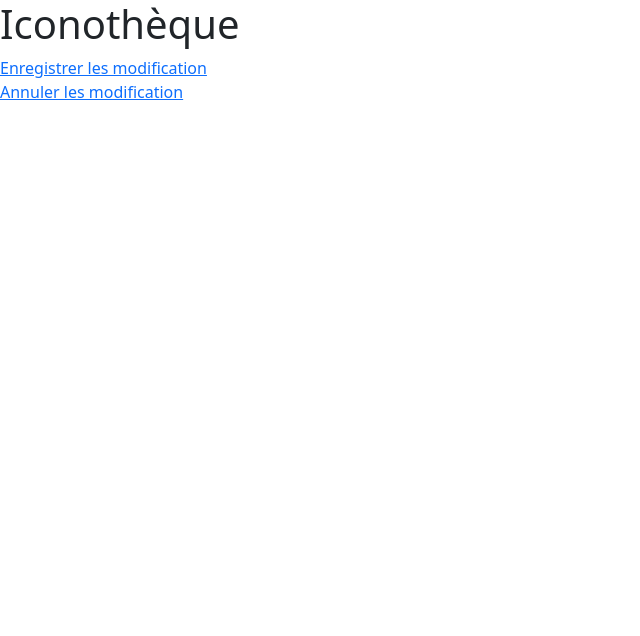
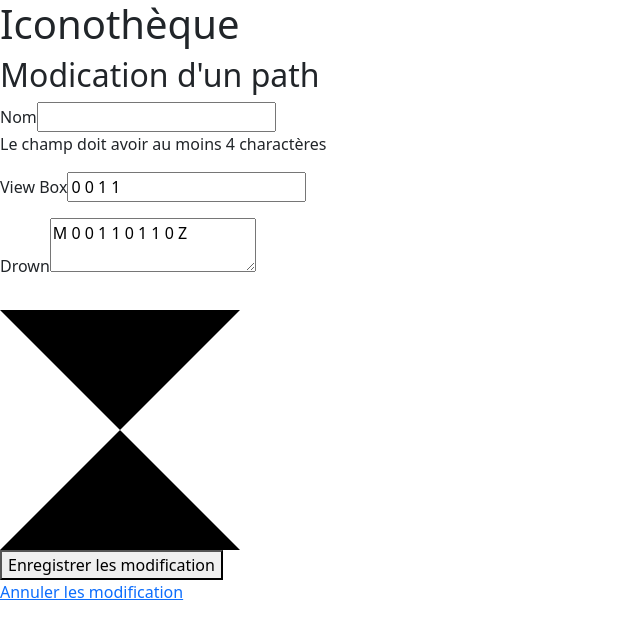
Before and after one commit to Johblanc/iconotheque_front, a React (Create React App) app: page /paths/new in a window 1280 px wide. Shown: the top 636 px of the page, without its empty margins (0-640 px from the left). Built offline with nearby package versions, Linux system fonts and the light colour scheme.

Commit message:
Feat : Path UPdate

```diff
--- a/src/Icon/Pages/IconUpdatePage.tsx
+++ b/src/Icon/Pages/IconUpdatePage.tsx
@@ -1,36 +1,160 @@
+import { useContext, useState } from "react";
+import { Form } from "react-router-dom";
 import { AppHeader } from "../../App/Components/AppHeader";
 import { EntryString } from "../../Utilities/Components/EntryString";
 import { LinkCustom } from "../../Utilities/Components/LinkCustom";
+import { TextArea } from "../../Utilities/Components/TextArea";
+import { DEFAULT_PATH } from "../../Utilities/Constants/Path.defaut";
+import { PathPrivateContext } from "../../Utilities/Contexts/PathPrivate.context";
+import { PathPublicContext } from "../../Utilities/Contexts/PathPublic.context";
+import { TransitionContext } from "../../Utilities/Contexts/Transition.context";
+import { UserContext } from "../../Utilities/Contexts/User.context";
+import { Requester } from "../../Utilities/Requester/Requester";
+import { EntryValidators } from "../../Utilities/Validators/Entry.Validators";
 
 /**
  * Page de mise à jour d'un icône
  *
  * @version v1
  */
-export function IconUpdatePage(): JSX.Element {
+export function IconUpdatePage(props: { pathId: number }): JSX.Element {
+  /** L'identifiant du path en cours de modification */
+  const { pathId } = props;
+
+  /** Récupération des contexts */
+  const { user } = useContext(UserContext);
+
+  const { pathPublic, setPathPublic } = useContext(PathPublicContext);
+  const { pathPrivate, setPathPrivate } = useContext(PathPrivateContext);
+
+  const { setTransition } = useContext(TransitionContext);
+
+  /** Récupération du path */
+  const path =
+    [...pathPublic, ...pathPrivate].filter((item) => item.id === pathId)[0] ||
+    DEFAULT_PATH;
+
+  /** Préparation du body pour la requête LogIn */
+  const [updateBody, setUpdateBody] = useState({
+    name: path.name,
+    viewbox: path.viewbox,
+    d: path.d,
+  });
+  const [updateValid, setUpdateValid] = useState({
+    name: true,
+    viewbox: true,
+    d: true,
+  });
+
+  /** Prépartion du message d'alerte */
+
+  const [message, setMessage] = useState("");
+
+  /**
+   * Permet la modification des parametres du body :
+   *
+   * @param key     Nom du paramères à modifier
+   * @param value   Nouvelle valeur du parametre
+   * @param valid   validité de l'Entry
+   */
+
+  const handleLogBody = (
+    key: "name" | "viewbox" | "d",
+    value?: string,
+    valid?: boolean
+  ) => {
+    const newLogBody = { ...updateBody };
+    if (value !== undefined) newLogBody[key] = value;
+    setUpdateBody(newLogBody);
+    const newLogValid = { ...updateValid };
+    if (valid !== undefined) newLogValid[key] = valid;
+    setUpdateValid(newLogValid);
+  };
+
+  /** Déclenchement d'une tentative de Log In */
+
+  const handleRequest = async (event: React.FormEvent<HTMLFormElement>) => {
+    event.preventDefault();
+
+    const response = await Requester.path.update(path.id,updateBody,user.token) ;
+
+    console.log(response);
+
+    if (response.data){
+      setPathPublic(pathPublic.map(item => {
+        if (item.id === response.data.id){
+          return response.data
+        }
+        return item
+      }))
+      setPathPrivate(pathPrivate.map(item => {
+        if (item.id === response.data.id){
+          return response.data
+        }
+        return item
+      }))
+      setMessage("")
+
+      setTransition({to : `/paths/view/${path.id}`, message : "Enregistrement réussi"})
+    }
+    else {
+      if (typeof response.message === "string"){
+        setMessage(response.message)
+      }
+      else
+      {
+        setMessage(response.message.join("\n"))
+      }
+
+    }
+  };
+  const isValid = updateValid.name && updateValid.viewbox && updateValid.d;
+
   return (
     <div>
       <AppHeader />
-      {/*
+      <Form method="post" onSubmit={handleRequest}>
+        <h2>Modication d'un path</h2>
         <EntryString
-      name={"Pseudo"}
-      defaultValue={logBody.name}
+          name={"Nom"}
+          defaultValue={updateBody.name}
           setValue={(value, valid) => handleLogBody("name", value, valid)}
           validators={[EntryValidators.minLenght(4)]}
         />
         <EntryString
-      name={"Pseudo"}
-      defaultValue={logBody.name}
-      setValue={(value, valid) => handleLogBody("name", value, valid)}
+          name={"View Box"}
+          defaultValue={updateBody.viewbox}
+          setValue={(value, valid) => handleLogBody("viewbox", value, valid)}
           validators={[EntryValidators.minLenght(4)]}
         />
-     */}
+        <TextArea
+          name={"Drown"}
+          defaultValue={updateBody.d}
+          setValue={(value, valid) => handleLogBody("d", value, valid)}
+          validators={[EntryValidators.minLenght(4)]}
+          isPass
+        />
+        <pre>{message}</pre>
+        <svg
+          className=""
+          width="min(calc((1.375rem + 1.5vw)*6),15rem)"
+          viewBox={updateBody.viewbox}
+          version="1.1"
+          xmlns="http://www.w3.org/2000/svg"
+        >
+          <title>Path : {updateBody.name}</title>
+          <path d={updateBody.d} />
+        </svg>
         <div>
-        <LinkCustom name={"Enregistrer les modification"} to={"/paths/view"} />
+          <button type="submit" disabled={!isValid}>
+            Enregistrer les modification
+          </button>
         </div>
+
         <div>
-        <LinkCustom name={"Annuler les modification"} to={"/paths/publics"} />
+          <LinkCustom name={"Annuler les modification"} to={`/paths/view/${path.id}`} />
         </div>
+      </Form>
     </div>
   );
 }
--- a/src/Utilities/Components/TextArea.tsx
+++ b/src/Utilities/Components/TextArea.tsx
@@ -1,10 +1,86 @@
+import { useEffect, useState } from "react";
 
 /**
  * Une entrée utilisateur textuelle en plusieurs ligne
  *
  * @version v1
  */
-export function TextArea() : JSX.Element
-{
-  return (<>Text Area</>)
+export function TextArea(props: {
+  /** Nom de l'entry */
+  name?: string;
+
+  /** Valeur par défaut */
+  defaultValue?: string;
+
+  /** CallBack de réglage de la valeur */
+  setValue?: (value ?: string , valid ? : boolean) => void;
+
+  /** Conditions de validations */
+  validators?: { validator: (value: string) => boolean; message?: string }[];
+
+  /** L'entry contient-elle un mot de passe */
+  isPass?: boolean;
+}): JSX.Element {
+  const { name, defaultValue, setValue, validators, isPass } =
+    props;
+
+  /**
+   * Contrôle de l'Entry avec les validateurs
+   *
+   * @param value la valeur en cours
+   * @returns un string vide si OK, sinon un message d'erreur
+   */
+  const validate = (value: string) => {
+    if (validators)
+      for (const item of validators)
+        if (!item.validator(value)) return item.message || "Erreur";
+
+    return "";
+  };
+
+  /** Gestion du message d'erreur */
+  const [message, setMessage] = useState(validate(defaultValue || ""));
+
+  /** Permet le refresh du composant lorsque les validateurs changent (pour samePassword par exemple)*/
+  useEffect(() => {
+    const validate = (value: string) => {
+      if (validators)
+        for (const item of validators)
+          if (!item.validator(value))
+            return item.message || "Erreur";
+      return "";
+    };
+    const newMessage = validate(defaultValue || "");
+
+    if (message !== newMessage){
+      setValue && setValue(defaultValue || "",newMessage === "");
+      setMessage(newMessage);
+    }
+
+  }, [validators, defaultValue]);
+
+  /**
+   * Losrque l'utilisateur change la valeur de l'Entry
+   *
+   * @param value la nouvelle valeur
+   */
+  const handleVerificator = (value: string) => {
+    const newMessage = validate(value);
+    setMessage(newMessage);
+    setValue && setValue(value,newMessage === "");
+  };
+
+
+  return (
+    <div className="">
+      <label className="">{name}</label>
+
+      <textarea
+        className=""
+        onChange={(e) => handleVerificator(e.target.value)}
+        defaultValue={defaultValue}
+      />
+      <p>{message}</p>
+    </div>
+  );
 }
--- a/src/Utilities/Requester/Requester.Path.ts
+++ b/src/Utilities/Requester/Requester.Path.ts
@@ -57,6 +57,29 @@ export class PathRequester extends RequesterBase {
   }
 
   /**
+   * Requête de mise à jour d'un path
+   *
+   * @param id    l'identifiant du path
+   * @param body  les parametres de modification du path
+   * @param token le token de l'utilisateur
+   *
+   * @returns le path publié
+   *
+   * @version v1
+   */
+  static async update(id : number, body: {name : string, viewbox : string, d: string} , token : string) : Promise<TResponse<TPath>>
+  {
+    const response = await PathRequester.base<TPath>(
+      "paths",
+      RequestMethods.PATCH ,
+      [id],
+      body,
+      token
+      )
+    return response
+  }
+
+  /**
    * Requête de publication d'un path
    *
    * @param id    l'identifiant du path
```
Lines whose indentation alone changed are shown as unchanged.
